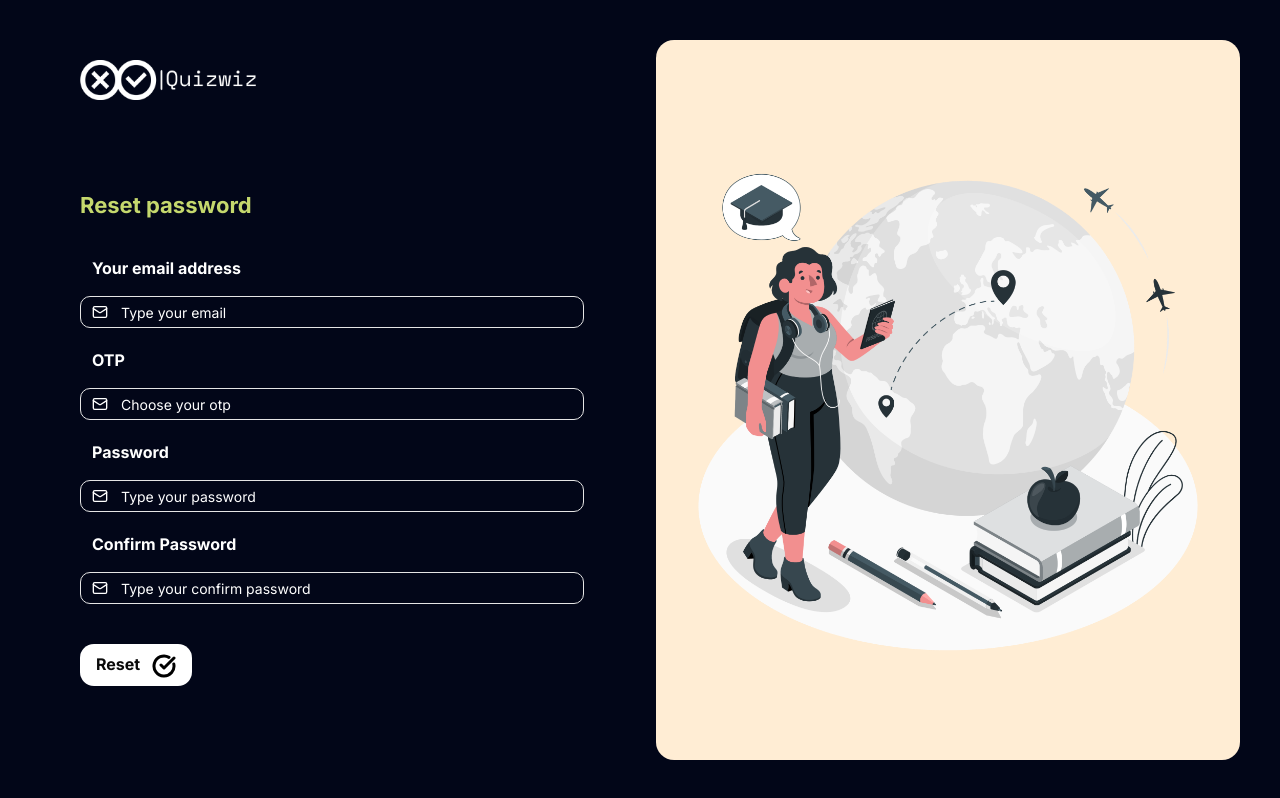
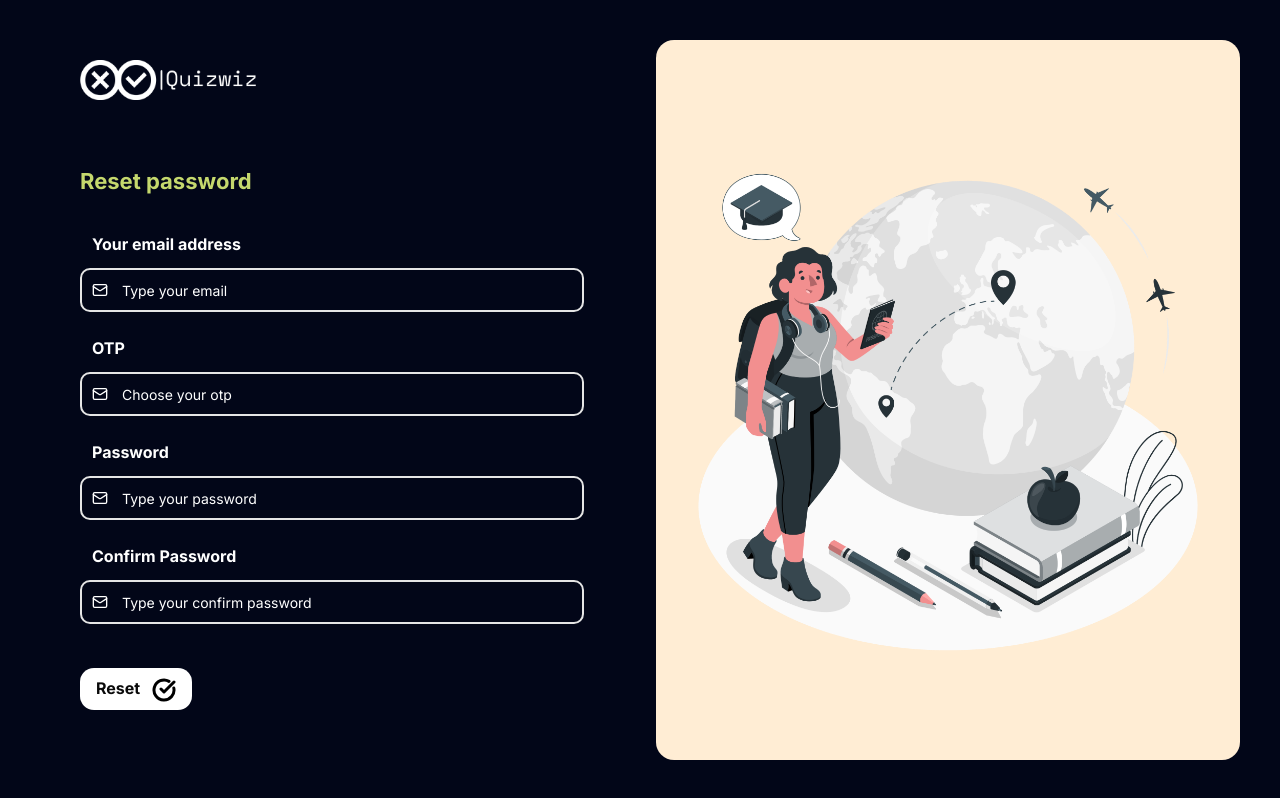
Before and after one commit to mohamedfowzey/quiz_app, a Next.js app: page /reset_password in a window 1280 px wide. Built offline with nearby package versions, Linux system fonts and the light colour scheme.

Commit message:
Auth Api

```diff
--- a/app/(auth)/login/page.tsx
+++ b/app/(auth)/login/page.tsx
@@ -9,7 +9,7 @@ export default function Login() {
       <AuthTabs />
       <form action="">
         <CustomInput
-          className="my-2"
+          // className="my-2 "
           placeHolder={"Type your email"}
           type="email"
           StartIcon={Mail}
@@ -17,7 +17,7 @@ export default function Login() {
         />
 
         <CustomInput
-          className="my-2"
+          // className="my-2"
           placeHolder={"Type your password"}
           type="password"
           StartIcon={Mail}
--- a/app/(auth)/reset_password/page.tsx
+++ b/app/(auth)/reset_password/page.tsx
@@ -8,10 +8,10 @@ export default function ResetPassword(){
          <h2 className="text-Header mb-10 "> Reset password</h2>
             <form action="">
 
-            <CustomInput className="my-2"   placeHolder={'Type your email'} type="email" StartIcon={Mail} labelText={'Your email address'} />
-            <CustomInput className="my-2" placeHolder={'Choose your otp'} type="text" StartIcon={Mail} labelText={'OTP'} />
-            <CustomInput className="my-2" placeHolder={'Type your password'} type="password" StartIcon={Mail} labelText={'Password'} />
-            <CustomInput className="my-2" placeHolder={'Type your confirm password'} type="password" StartIcon={Mail} labelText={'Confirm Password'} />
+            <CustomInput    placeHolder={'Type your email'} type="email" StartIcon={Mail} labelText={'Your email address'} />
+            <CustomInput  placeHolder={'Choose your otp'} type="text" StartIcon={Mail} labelText={'OTP'} />
+            <CustomInput  placeHolder={'Type your password'} type="password" StartIcon={Mail} labelText={'Password'} />
+            <CustomInput  placeHolder={'Type your confirm password'} type="password" StartIcon={Mail} labelText={'Confirm Password'} />
             <CustomButton headerText={" Reset "}/>
             </form>
         </>
--- a/app/(components)/auth_components/AuthTabs/AuthTabs.tsx
+++ b/app/(components)/auth_components/AuthTabs/AuthTabs.tsx
@@ -13,7 +13,7 @@ export default function AuthTabs() {
 
   return (
     <div className="flex flex-col  gap-6 p-6 rounded-lg text-white select-none">
-      <h2 className="text-[#C5E1A5] text-xl font-semibold ">
+      <h2 className="text-Header text-xl font-semibold ">
         Continue your learning journey with QuizWiz!
       </h2>
 
--- a/app/(components)/auth_components/custom_input/CustomInput.tsx
+++ b/app/(components)/auth_components/custom_input/CustomInput.tsx
@@ -15,12 +15,12 @@ export default function CustomInput({ className, type, StartIcon,labelText ,plac
     <>
 
      <label className='text-white  font-bold ps-3  ' >{labelText}</label>
-      <div className='relative flex items-center w-full text-white mb-3 mt-2'>
+      <div className='relative flex items-center w-full text-white mb-5 mt-2'>
 
         {StartIcon && (
           <StartIcon className="absolute left-3 h-4 w-4 text-white pointer-events-none" />
         )}
-        <Input required placeholder={placeHolder} className={`placeholder:text-white ${className} ${StartIcon && 'pl-10'}`} type={type} />
+        <Input required placeholder={placeHolder} className={`placeholder:text-white py-5 border-2 my-1  ${className} ${StartIcon && 'pl-10'}`} type={type} />
       </div>
     </>
   )
--- a/app/(components)/icons.tsx
+++ b/app/(components)/icons.tsx
@@ -1,4 +1,5 @@
 import { Mail} from 'lucide-react'
 export const inputIcons = {
     email : <Mail/>
+
 }
--- /dev/null
+++ b/app/api/AxiosClient.tsx
@@ -0,0 +1,34 @@
+import axios from "axios";
+
+export const API_BASE_URL = "https://upskilling-egypt.com:3005";
+
+const axiosClient = axios.create({
+  baseURL: `${API_BASE_URL}`,
+});
+
+axiosClient.interceptors.request.use(
+  (config) => {
+    const token = localStorage.getItem("token");
+    if (token) {
+      config.headers.Authorization = token.startsWith("Bearer ") ? token : `Bearer ${token}`;
+    }
+    return config;
+  },
+  (error) => {
+    return Promise.reject(error);
+
+  }
+);
+
+axiosClient.interceptors.response.use(
+  (response) => {
+
+    return response;
+  },
+  (error) => {
+
+    return Promise.reject(error)
+  }
+);
+
+export default axiosClient;
--- /dev/null
+++ b/app/api/authApi/Auth.tsx
@@ -0,0 +1,48 @@
+import axiosClient from "../AxiosClient";
+
+export interface LoginData {
+  email: string;
+  password: string;
+}
+
+export interface ForgetPasswordData {
+  email: string;
+}
+export interface ResetPasswordData {
+  email: string;
+  password: string;
+  otp: string;
+};
+
+export interface ChangePasswordData {
+  password: string;
+  password_new: string;
+}
+
+export interface RegisterData {
+  first_name: string;
+  last_name: string;
+  email: string;
+  password: string;
+  role: string;
+}
+
+export const apiLogin = (data: LoginData) => {
+  return axiosClient.post("/api/auth/login", data);
+};
+
+export const apiRegister = (data: RegisterData) => {
+  return axiosClient.post("/api/auth/register", data);
+};
+
+export const apiForgetPassword = (data: ForgetPasswordData) => {
+  return axiosClient.post("/api/auth/forgot-password", data);
+};
+
+export const apiReset = (data: ResetPasswordData) => {
+  return axiosClient.post("/api/auth/reset-password", data);
+};
+
+export const apichangePassword = (data: ChangePasswordData) => {
+  return axiosClient.post("/api/auth/change-password", data);
+};
--- a/package.json
+++ b/package.json
@@ -9,6 +9,7 @@
     "lint": "eslint"
   },
   "dependencies": {
+    "axios": "^1.18.1",
     "class-variance-authority": "^0.7.1",
     "clsx": "^2.1.1",
     "lucide-react": "^1.22.0",
```
Also changed, not shown: app/api/index.tsx (added), 1 other file (tests, documents, lock files or other folders).
